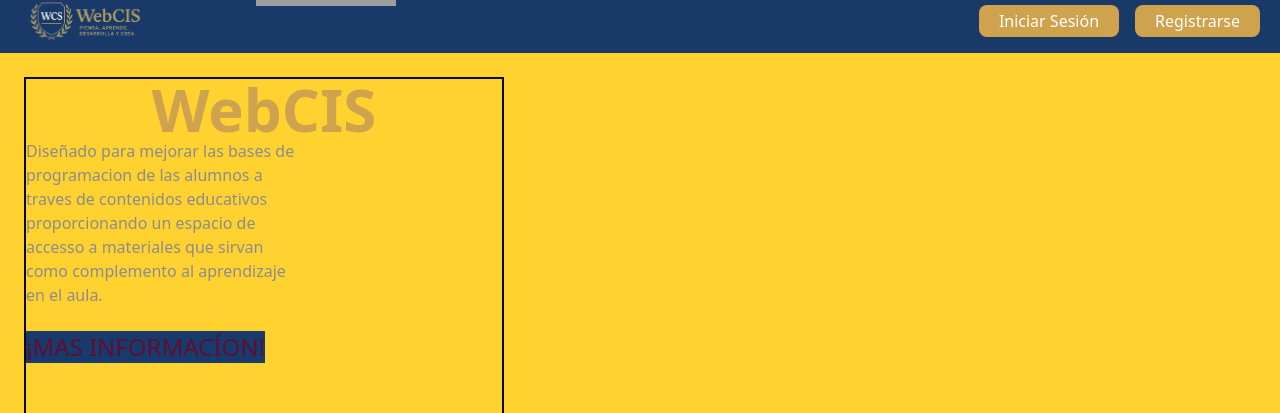
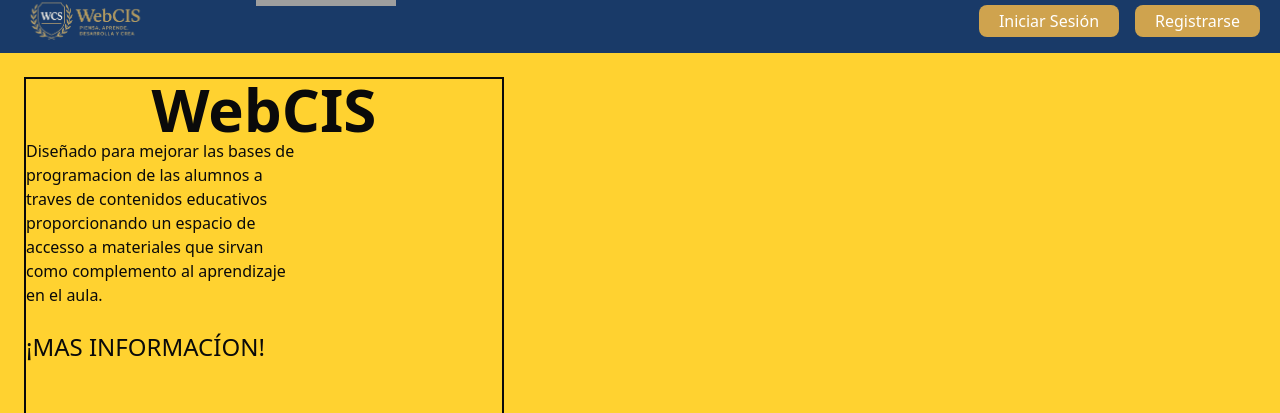
Before and after one commit to Danielitros1221/webcis-frontend, a Vue app in the folder project/: page / in a window 1280 px wide. Shown: the part 127-540 px from the top of the page. Built offline with nearby package versions, Linux system fonts and the light colour scheme; grey boxes are pictures that could not be loaded.

Commit message:
cambiando nombre de colores style.css

```diff
--- a/project/src/assets/style.css
+++ b/project/src/assets/style.css
@@ -1,21 +1,88 @@
 @import "tailwindcss";
+@import url("https://fonts.googleapis.com/css2?family=Alata&family=Poppins:wght@600;700&display=swap");
 
 /* Habilitar dark mode por clase */
-@custom-variant dark (&:where(.dark, .dark *));
-/*@custom-variant light (&:where(.light, .light *));*/
+@custom-variant light (&:where(.light, .light *));
+
 @theme {
-  --color-fondo: #610D31;
+  /* paleta de colores */
+  --color-fondo: #0A0A0A;
+  --color-superior: #610D31;
   --color-texto: #0A0A0A;
 
-  --color-oro-ingenieril: #CFA34E;
-  --color-gris-codigo: #8C8C8C;
-  --color-azul-depuracion: #173B6C;
-  --color-cobre-digital: #A86E2E;
-  --color-guinda-fondo: #610D31;
+  --color-primario: #173B6C;
+  --color-acento: #CFA34E;
+  --color-texto-secundario: #8C8C8C;
+  --color-borde: #8C8C8C;
+  --color-link: #A86E2E;
+
+  /* Tokens de tipografía */
+  --font-display: "Poppins", system-ui, -apple-system, "Segoe UI", Roboto, Arial, sans-serif;
+  --font-body: "Alata", system-ui, -apple-system, "Segoe UI", Roboto, Arial, sans-serif;
+}
+
+.light {
+  /* Paleta de colores (claro) */
+  --color-fondo: #FAFAFA;
+  --color-superior: #E0E0E0;
+  --color-texto: #1C1C1C;
+
+  --color-primario: #1E3A8A;
+  --color-acento: #E5B44F;
+  --color-texto-secundario: #6B7280;
+  --color-borde: #E0E0E0;
+  --color-link: #3B82F6;
+
+}
+
+
+@layer components {
+  .ty-titulo {
+    font-family: var(--font-display, sans-serif);
+    font-weight: 700; /* bold */
+    font-size: 128px;
+    line-height: 1.05;
+  }
+
+  .ty-encabezado1 {
+    font-family: var(--font-display, sans-serif);
+    font-weight: 700; /* bold */
+    font-size: 96px;
+    line-height: 1.1;
+  }
+
+  .ty-encabezado2 {
+    font-family: var(--font-display, sans-serif);
+    font-weight: 700; /* bold */
+    font-size: 64px;
+    line-height: 1.15;
+  }
+
+  .ty-encabezado3 {
+    font-family: var(--font-display, sans-serif);
+    font-weight: 600; /* semibold */
+    font-size: 48px;
+    line-height: 1.2;
+  }
+
+  .ty-parrafo {
+    font-family: var(--font-body, sans-serif);
+    font-weight: 400; /* regular */
+    font-size: 50px;
+    line-height: 1.5;
+  }
+
+  .ty-texto-pequeno {
+    font-family: var(--font-body, sans-serif);
+    font-weight: 400; /* regular */
+    font-size: 24px;
+    line-height: 1.5;
+  }
 }
 
 @layer base {
   body {
     @apply bg-fondo text-texto;
+    font-family: var(--font-body, sans-serif);
   }
 }
```
